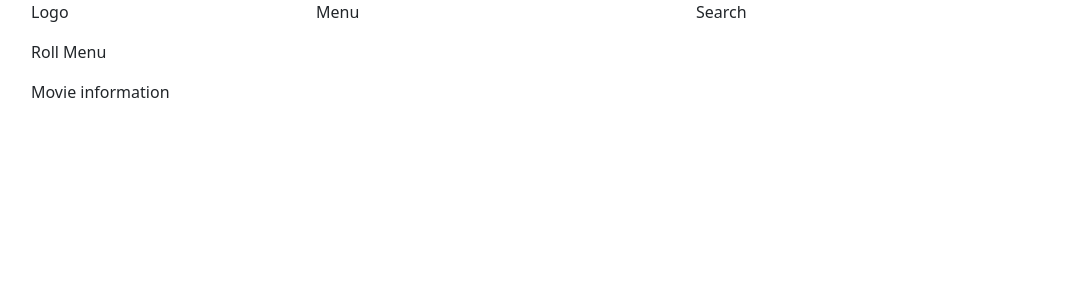
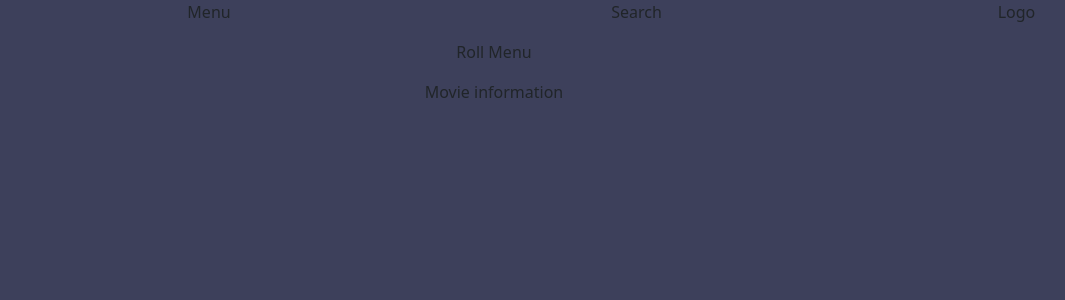
Before and after one commit to Kashydo/react-chose-for-me, a React (Create React App) app: page / in a window 1280 px wide. Shown: the top 300 px of the page, without its empty margins (51-1116 px from the left). Built offline with nearby package versions, Linux system fonts and the light colour scheme.

Commit message:
feat: added background color

```diff
--- a/src/App.css
+++ b/src/App.css
@@ -1,3 +1,11 @@
+body,
+html,
+#root {
+  height: 100%;
+  margin: 0;
+  padding: 0;
+  background-color: #3d405b;
+}
 .App {
   text-align: center;
 }
--- a/src/App.js
+++ b/src/App.js
@@ -4,7 +4,7 @@ import MainPage from "./main-page/MainPage";
 
 function App() {
   return (
-    <div>
+    <div className="App">
       <MainPage />
     </div>
   );
--- a/src/index.css
+++ b/src/index.css
@@ -1,13 +1,14 @@
 body {
   margin: 0;
-  font-family: -apple-system, BlinkMacSystemFont, 'Segoe UI', 'Roboto', 'Oxygen',
-    'Ubuntu', 'Cantarell', 'Fira Sans', 'Droid Sans', 'Helvetica Neue',
+  font-family: -apple-system, BlinkMacSystemFont, "Segoe UI", "Roboto", "Oxygen",
+    "Ubuntu", "Cantarell", "Fira Sans", "Droid Sans", "Helvetica Neue",
     sans-serif;
   -webkit-font-smoothing: antialiased;
   -moz-osx-font-smoothing: grayscale;
+  background-color: #3d405b;
 }
 
 code {
-  font-family: source-code-pro, Menlo, Monaco, Consolas, 'Courier New',
+  font-family: source-code-pro, Menlo, Monaco, Consolas, "Courier New",
     monospace;
 }
--- a/src/main-page/MainPage.js
+++ b/src/main-page/MainPage.js
@@ -11,7 +11,7 @@ class MainPage extends Component {
     return (
       <Container>
         <Row>
-          <Col xs={12} md={3}>
+          <Col xs={12} md={3} className="order-md-3">
             {/* Treść dla ekranów XS (extra small) do MD (medium) */}
             <p>Logo</p>
           </Col>
```
